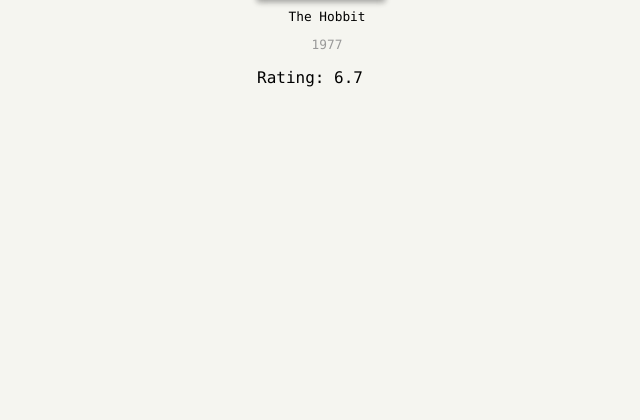
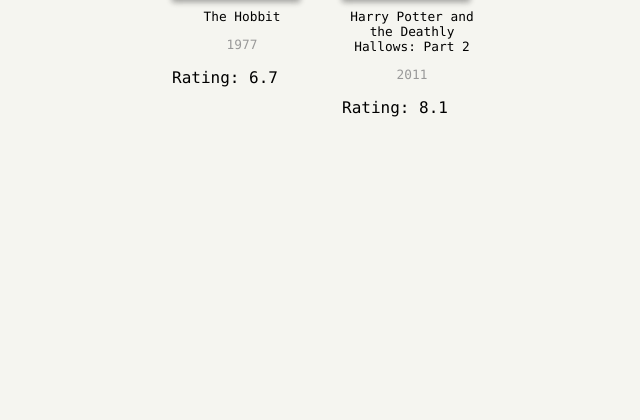
Before and after one commit to AlexKummerer/Movies, a Python web app: template templates/movie_app.html in a window 1280 px wide. Shown: the part 359-779 px from the top of the page, without its empty margins (313-953 px from the left). Run offline with Jinja, Linux system fonts and the light colour scheme; the template is opened without the code that fills it, so the values that code supplies are empty.

Commit message:
tranfer to movies page in imdb

```diff
--- a/data/alex.csv
+++ b/data/alex.csv
@@ -1,2 +1,3 @@
-Title,Year,Rating,Poster,Notes
-The Hobbit,1977,6.7,https://m.media-amazon.com/images/M/MV5BNWEyOTlhNjMtZjNlMC00Y2QyLTljMjUtZjUzMzIyYTlmNjM1XkEyXkFqcGdeQXVyNjc5NjEzNA@@._V1_SX300.jpg,A good movie
+Title,Year,Rating,Poster,Notes,ImdbID
+The Hobbit,1977,6.7,https://m.media-amazon.com/images/M/MV5BNWEyOTlhNjMtZjNlMC00Y2QyLTljMjUtZjUzMzIyYTlmNjM1XkEyXkFqcGdeQXVyNjc5NjEzNA@@._V1_SX300.jpg,A good movie,
+Harry Potter and the Deathly Hallows: Part 2,2011,8.1,https://m.media-amazon.com/images/M/MV5BMGVmMWNiMDktYjQ0Mi00MWIxLTk0N2UtN2ZlYTdkN2IzNDNlXkEyXkFqcGdeQXVyODE5NzE3OTE@._V1_SX300.jpg,,tt1201607
--- a/src/app/movie_app.py
+++ b/src/app/movie_app.py
@@ -45,6 +45,7 @@
                     int(movie["Year"]),
                     float(movie["Rating"]),
                     movie["Poster"],
+                    movie["ImdbID"],
 
                 )
                 logger.info(f"Movie '{title}' successfully added.")
--- a/src/main.py
+++ b/src/main.py
@@ -26,7 +26,7 @@
     elif ext.lower() == ".csv":
         with open(file_path, "w", newline="") as f:
             writer = csv.writer(f)
-            writer.writerow(["Title", "Year", "Rating", "Poster", "Notes"])  # Write CSV headers
+            writer.writerow(["Title", "Year", "Rating", "Poster", "Notes", "ImdbID"])  # Write CSV headers
 
 
 def get_storage(file_path: str):
--- a/templates/movie_app.html
+++ b/templates/movie_app.html
@@ -11,7 +11,7 @@
     </div>
     <div>
         <ol class="movie-grid">
-            <li class="movie"><img src="https://m.media-amazon.com/images/M/MV5BNWEyOTlhNjMtZjNlMC00Y2QyLTljMjUtZjUzMzIyYTlmNjM1XkEyXkFqcGdeQXVyNjc5NjEzNA@@._V1_SX300.jpg" class="movie-poster" alt="The Hobbit Poster"/><div class="movie-title">The Hobbit</div><p class="movie-year">1977</p><p class="movie-rating">Rating: 6.7</p><p class="movie-notes">A good movie</p></li>
+            <li class="movie"><a href="https://www.imdb.com/title/" target="_blank"><img src="https://m.media-amazon.com/images/M/MV5BNWEyOTlhNjMtZjNlMC00Y2QyLTljMjUtZjUzMzIyYTlmNjM1XkEyXkFqcGdeQXVyNjc5NjEzNA@@._V1_SX300.jpg" class="movie-poster" alt="The Hobbit Poster"/></a><div class="movie-title">The Hobbit</div><p class="movie-year">1977</p><p class="movie-rating">Rating: 6.7</p><p class="movie-notes">A good movie</p></li><li class="movie"><a href="https://www.imdb.com/title/tt1201607" target="_blank"><img src="https://m.media-amazon.com/images/M/MV5BMGVmMWNiMDktYjQ0Mi00MWIxLTk0N2UtN2ZlYTdkN2IzNDNlXkEyXkFqcGdeQXVyODE5NzE3OTE@._V1_SX300.jpg" class="movie-poster" alt="Harry Potter and the Deathly Hallows: Part 2 Poster"/></a><div class="movie-title">Harry Potter and the Deathly Hallows: Part 2</div><p class="movie-year">2011</p><p class="movie-rating">Rating: 8.1</p><p class="movie-notes"></p></li>
         </ol>
     </div>
 </body>
```
Also changed, not shown: src/storage/storage_csv.py, src/storage/storage_json.py.
